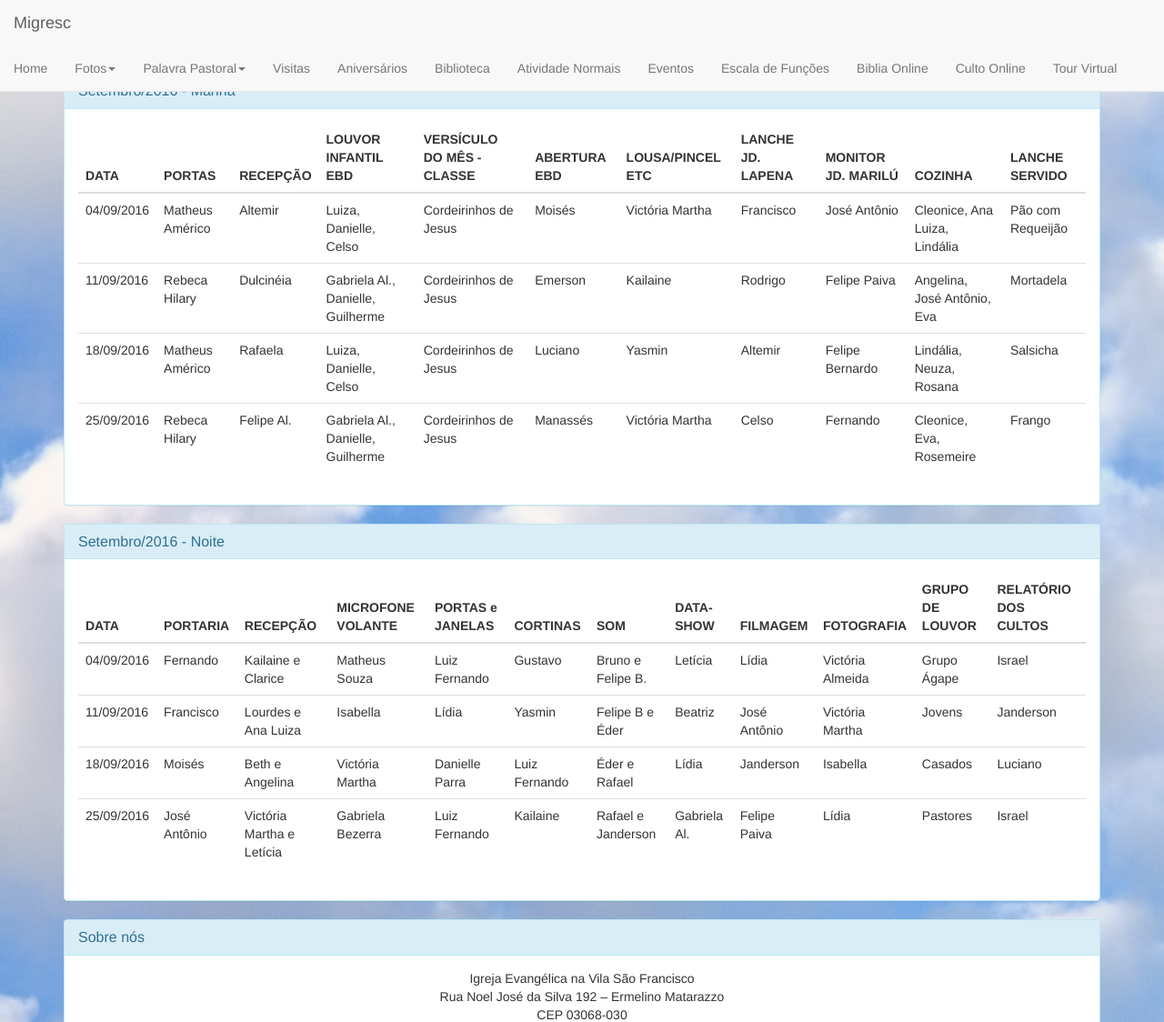
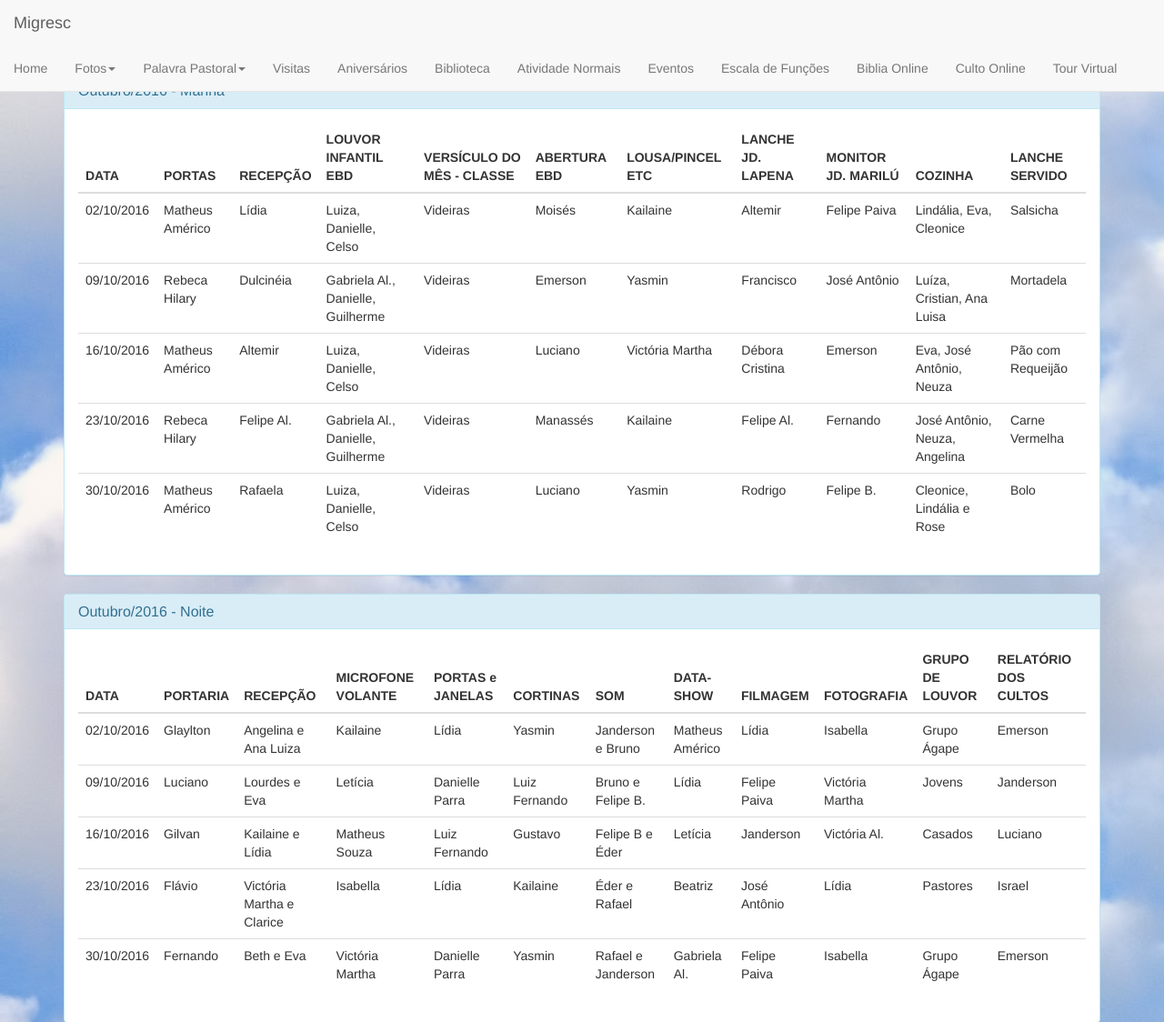
Before and after one commit to Migresc/migresc_site, a PHP site: page /escalaGeral.php in a window 1280 px wide. Shown: the top 1124 px of the page at 91% size. Run offline with PHP 8.4, Linux system fonts and the light colour scheme; some libraries are stand-ins or nearby versions.

Commit message:
Atualização da escala
Outubro/2016

```diff
--- a/escalaGeral.php
+++ b/escalaGeral.php
@@ -2,7 +2,7 @@
 <div class="panel panel-info">
     <!-- Default panel contents -->
     <div class="panel-heading">
-        <h3 class="panel-title">Setembro/2016 - Manhã</h3>
+        <h3 class="panel-title">Outubro/2016 - Manhã</h3>
     </div>
     <div class="panel-body">
         <div class="table-responsive">
@@ -22,56 +22,69 @@
            <th>LANCHE SERVIDO</th>
           </thead>
           <tr>
-                    <td>04/09/2016</td>
+           <td>02/10/2016</td>
+           <td>Matheus Américo</td>
+           <td>Lídia</td>
+           <td>Luiza, Danielle, Celso</td>
+           <td>Videiras</td>
+           <td>Moisés</td>
+           <td>Kailaine</td>
+           <td>Altemir</td>
+           <td>Felipe Paiva</td>
+           <td>Lindália, Eva, Cleonice</td>
+           <td>Salsicha</td>
+          </tr>
+          <tr>
+           <td>09/10/2016</td>
+           <td>Rebeca Hilary</td>
+           <td>Dulcinéia</td>
+           <td>Gabriela Al., Danielle, Guilherme</td>
+           <td>Videiras</td>
+           <td>Emerson</td>
+           <td>Yasmin</td>
+           <td>Francisco</td>
+           <td>José Antônio</td>
+           <td>Luíza, Cristian, Ana Luisa</td>
+           <td>Mortadela</td>
+          </tr>
+          <tr>
+           <td>16/10/2016</td>
            <td>Matheus Américo</td>
            <td>Altemir</td>
            <td>Luiza, Danielle, Celso</td>
-                    <td>Cordeirinhos de Jesus</td>
-                    <td>Moisés</td>
+           <td>Videiras</td>
+           <td>Luciano</td>
            <td>Victória Martha</td>
-                    <td>Francisco</td>
-                    <td>José Antônio</td>
-                    <td>Cleonice, Ana Luiza, Lindália</td>
+           <td>Débora Cristina</td>
+           <td>Emerson</td>
+           <td>Eva, José Antônio, Neuza</td>
            <td>Pão com Requeijão</td>
           </tr>
           <tr>
-                    <td>11/09/2016</td>
+           <td>23/10/2016</td>
            <td>Rebeca Hilary</td>
-                    <td>Dulcinéia</td>
+           <td>Felipe Al.</td>
            <td>Gabriela Al., Danielle, Guilherme</td>
-                    <td>Cordeirinhos de Jesus</td>
-                    <td>Emerson</td>
+           <td>Videiras</td>
+           <td>Manassés</td>
            <td>Kailaine</td>
-                    <td>Rodrigo</td>
-                    <td>Felipe Paiva</td>
-                    <td>Angelina, José Antônio, Eva</td>
-                    <td>Mortadela</td>
+           <td>Felipe Al.</td>
+           <td>Fernando</td>
+           <td>José Antônio, Neuza, Angelina</td>
+           <td>Carne Vermelha</td>
           </tr>
           <tr>
-                    <td>18/09/2016</td>
+           <td>30/10/2016</td>
            <td>Matheus Américo</td>
            <td>Rafaela</td>
            <td>Luiza, Danielle, Celso</td>
-                    <td>Cordeirinhos de Jesus</td>
+           <td>Videiras</td>
            <td>Luciano</td>
            <td>Yasmin</td>
-                    <td>Altemir</td>
-                    <td>Felipe Bernardo</td>
-                    <td>Lindália, Neuza, Rosana</td>
-                    <td>Salsicha</td>
-                </tr>
-                <tr>
-                    <td>25/09/2016</td>
-                    <td>Rebeca Hilary</td>
-                    <td>Felipe Al.</td>
-                    <td>Gabriela Al., Danielle, Guilherme</td>
-                    <td>Cordeirinhos de Jesus</td>
-                    <td>Manassés</td>
-                    <td>Victória Martha</td>
-                    <td>Celso</td>
-                    <td>Fernando</td>
-                    <td>Cleonice, Eva, Rosemeire</td>
-                    <td>Frango</td>
+           <td>Rodrigo</td>
+           <td>Felipe B.</td>
+           <td>Cleonice, Lindália e Rose</td>
+           <td>Bolo</td>
           </tr>
         </table>
         </div>
@@ -80,7 +93,7 @@
 </p>
 <div class="panel panel-info">
     <div class="panel-heading">
-        <h3 class="panel-title">Setembro/2016 - Noite</h3>
+        <h3 class="panel-title">Outubro/2016 - Noite</h3>
     </div>
 
     <div class="panel-body">
@@ -102,60 +115,74 @@
              	 	 <th>RELATÓRIO DOS CULTOS</th>
             	 </thead>
              	 <tr>
-                    <td>04/09/2016</td>
-                    <td>Fernando</td>
-                    <td>Kailaine e Clarice</td>
-                    <td>Matheus Souza</td>
-                    <td>Luiz Fernando</td>
-                    <td>Gustavo</td>
-                    <td>Bruno e Felipe B.</td>
-                    <td>Letícia</td>
+            	 	 <td>02/10/2016</td>
+            	 	 <td>Glaylton</td>
+            	 	 <td>Angelina e Ana Luiza</td>
+            	 	 <td>Kailaine</td>
             	 	 <td>Lídia</td>
-                    <td>Victória Almeida</td>
+            	 	 <td>Yasmin</td>
+            	 	 <td>Janderson e Bruno</td>
+            	 	 <td>Matheus Américo</td>
+            	 	 <td>Lídia</td>
+            	 	 <td>Isabella</td>
             	 	 <td>Grupo Ágape</td>
-                    <td>Israel</td>
+            	 	 <td>Emerson</td>
              	 </tr>
              	 <tr>
-                    <td>11/09/2016</td>
-                    <td>Francisco</td>
-                    <td>Lourdes e Ana Luiza</td>
-                    <td>Isabella</td>
+            	 	 <td>09/10/2016</td>
+            	 	 <td>Luciano</td>
+            	 	 <td>Lourdes e Eva</td>
+            	 	 <td>Letícia</td>
+            	 	 <td>Danielle Parra</td>
+            	 	 <td>Luiz Fernando</td>
+            	 	 <td>Bruno e Felipe B.</td>
             	 	 <td>Lídia</td>
-                    <td>Yasmin</td>
-                    <td>Felipe B e Éder</td>
-                    <td>Beatriz</td>
-                    <td>José Antônio</td>
+            	 	 <td>Felipe Paiva</td>
             	 	 <td>Victória Martha</td>
             	 	 <td>Jovens</td>
             	 	 <td>Janderson</td>
              	 </tr>
              	 <tr>
-                    <td>18/09/2016</td>
-                    <td>Moisés</td>
-                    <td>Beth e Angelina</td>
-                    <td>Victória Martha</td>
-                    <td>Danielle Parra</td>
+            	 	 <td>16/10/2016</td>
+            	 	 <td>Gilvan</td>
+            	 	 <td>Kailaine e Lídia</td>
+            	 	 <td>Matheus Souza</td>
             	 	 <td>Luiz Fernando</td>
-                    <td>Éder e Rafael</td>
-                    <td>Lídia</td>
+            	 	 <td>Gustavo</td>
+            	 	 <td>Felipe B e Éder</td>
+            	 	 <td>Letícia</td>
             	 	 <td>Janderson</td>
-                    <td>Isabella</td>
+            	 	 <td>Victória Al.</td>
             	 	 <td>Casados</td>
             	 	 <td>Luciano</td>
              	 </tr>
              	 <tr>
-                    <td>25/09/2016</td>
+            	 	 <td>23/10/2016</td>
+            	 	 <td>Flávio</td>
+            	 	 <td>Victória Martha e Clarice</td>
+            	 	 <td>Isabella</td>
+            	 	 <td>Lídia</td>
+            	 	 <td>Kailaine</td>
+            	 	 <td>Éder e Rafael</td>
+            	 	 <td>Beatriz</td>
             	 	 <td>José Antônio</td>
-                    <td>Victória Martha e Letícia </td>
-                    <td>Gabriela Bezerra</td>
-                    <td>Luiz Fernando</td>
-                    <td>Kailaine</td>
+            	 	 <td>Lídia</td>
+            	 	 <td>Pastores</td>
+            	 	 <td>Israel</td>
+             	 </tr>
+             	 <tr>
+            	 	 <td>30/10/2016</td>
+            	 	 <td>Fernando</td>
+            	 	 <td>Beth e Eva</td>
+            	 	 <td>Victória Martha</td>
+            	 	 <td>Danielle Parra</td>
+            	 	 <td>Yasmin</td>
             	 	 <td>Rafael e Janderson</td>
             	 	 <td>Gabriela Al.</td>
             	 	 <td>Felipe Paiva</td>
-                    <td>Lídia</td>
-                    <td>Pastores</td>
-                    <td>Israel</td>
+            	 	 <td>Isabella</td>
+            	 	 <td>Grupo Ágape</td>
+            	 	 <td>Emerson</td>
              	 </tr>
             </table>
         </div>
```
Lines whose indentation alone changed are shown as unchanged.
